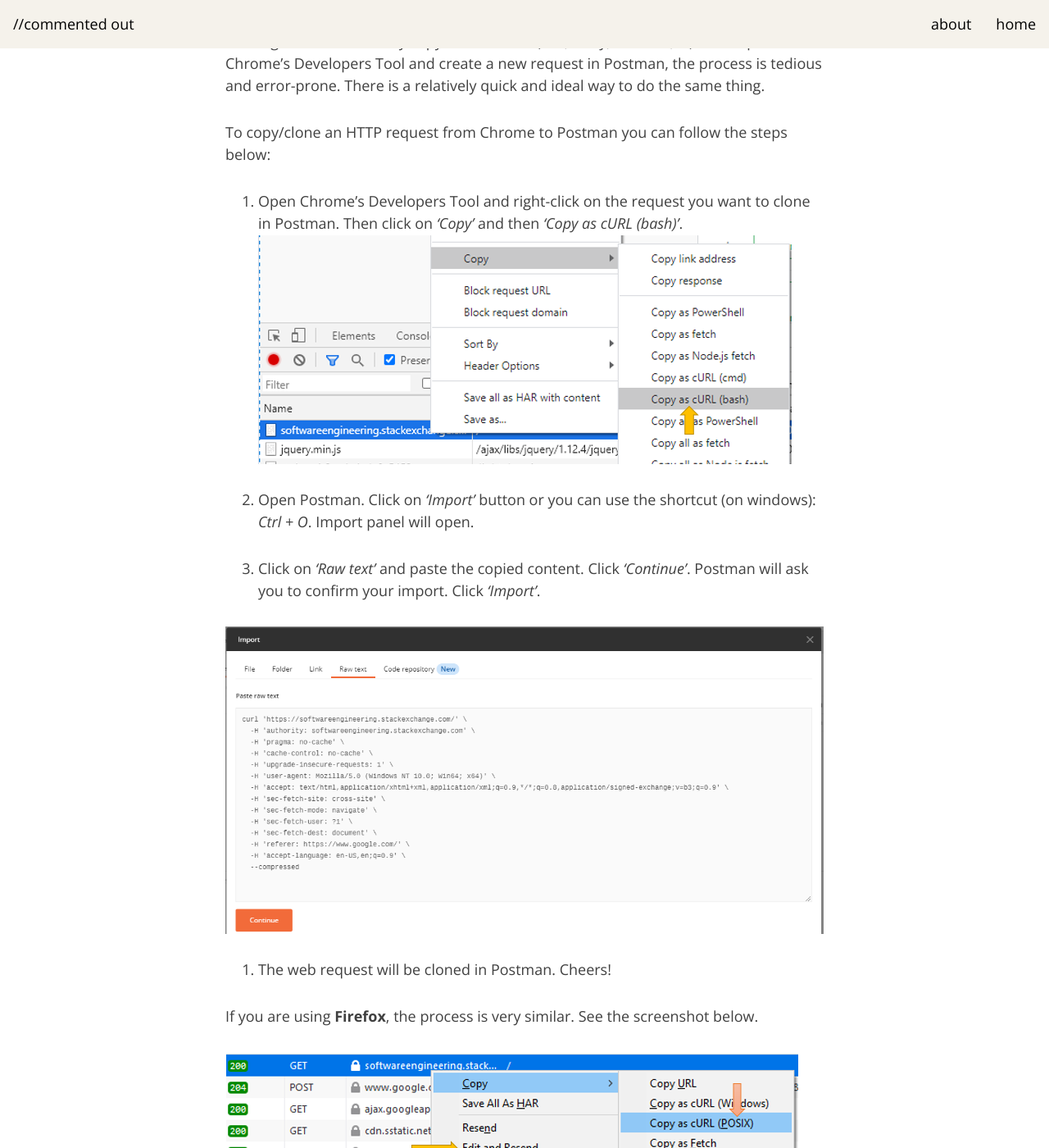
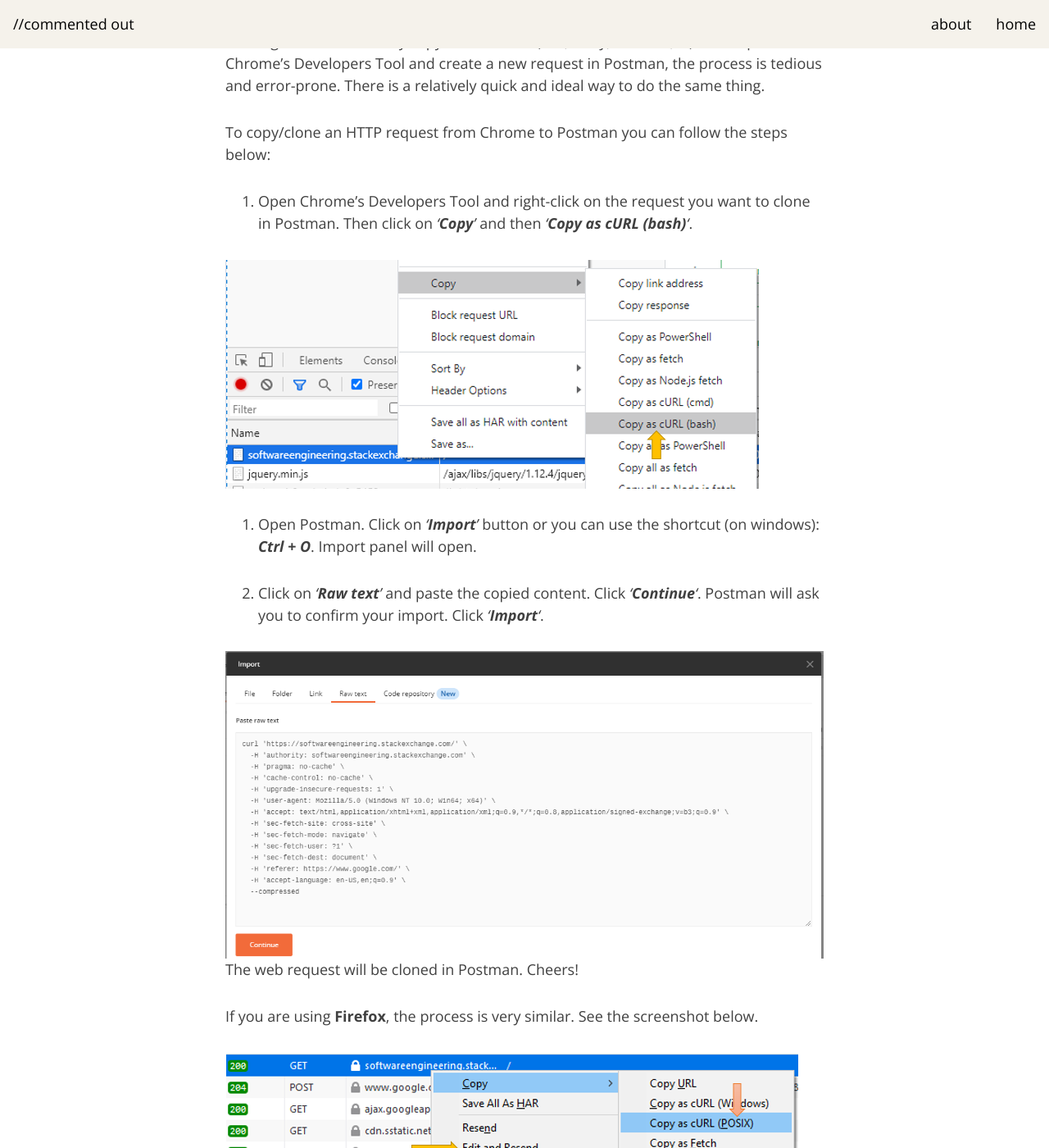
Before and after one commit to commentedout/commentedout.github.io, a Jekyll site: the page built from _posts/2020-08-02-copy-request-chrome-to-postman.md, in a window 1280 px wide and 1400 px high, scrolled down 376 px. Shown: the whole window at 82% size. Built offline with Jekyll 4.4.1, drawn with Linux system fonts in a browser that asks for light colours; nearby versions of some CDN libraries; part of the change alters nothing that is shown; some of the changed text lies outside the part shown.

```diff
--- a/_posts/2020-08-02-copy-request-chrome-to-postman.md
+++ b/_posts/2020-08-02-copy-request-chrome-to-postman.md
@@ -13,19 +13,19 @@ Quite often during web development, we need to fiddle with the outgoing web requ
 
 
 
-1.  Open Chrome's Developers Tool and right-click on the request you want to clone in Postman. Then click on *'Copy'* and then *'Copy as cURL (bash)'*.
+ 1. Open Chrome's Developers Tool and right-click on the request you want to clone in Postman. Then click on *'**Copy**'* and then *'**Copy as cURL (bash)**'*.
+
 ![Copy request from Chrome](https://raw.githubusercontent.com/commentedout/commentedout.github.io/master/assets/img/chrome-to-postman-01.png)
-2.  Open Postman. Click on *'Import'* button or you can use the shortcut (on windows): *Ctrl + O*. Import panel will open.
+ 2. Open Postman. Click on *'**Import**'* button or you can use the shortcut (on windows): ***Ctrl + O***. Import panel will open.
 
-
-3.  Click on *'Raw text'* and paste the copied content. Click *'Continue'*. Postman will ask you to confirm your import. Click *'Import'*.
+3. Click on *'**Raw text**'* and paste the copied content. Click *'**Continue**'*. Postman will ask you to confirm your import. Click *'**Import**'*.
 
 ![Importing cURL in Postman](https://raw.githubusercontent.com/commentedout/commentedout.github.io/master/assets/img/chrome-to-postman-02.png)
-4.  The web request will be cloned in Postman. Cheers!
+The web request will be cloned in Postman. Cheers!
 
 
 If you are using **Firefox**, the process is very similar. See the screenshot below.
 
 ![Copy request from Firefox](https://raw.githubusercontent.com/commentedout/commentedout.github.io/master/assets/img/chrome-to-postman-03.png)
 
-Firefox also provides an option to *'Edit and Resend'* the request which can prove to be very useful in case you don't have Postman on your machine. However, Postman provides some enhanced capabilities which you may not get in Firefox.
+Firefox also provides an option to *'**Edit and Resend**'* the request which can prove to be very useful in case you don't have Postman on your machine. However, Postman provides some enhanced capabilities which you may not get in Firefox.
```
